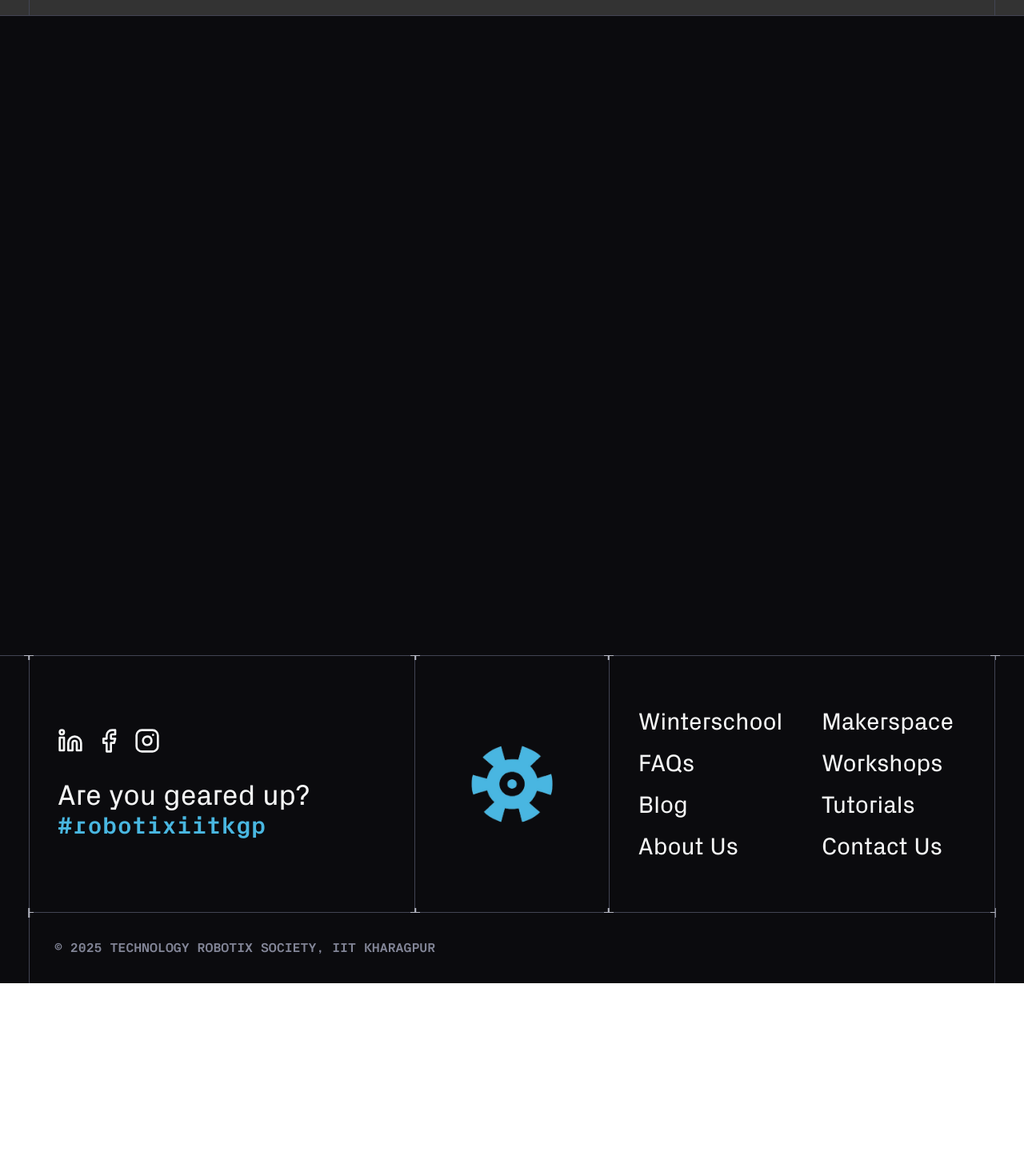
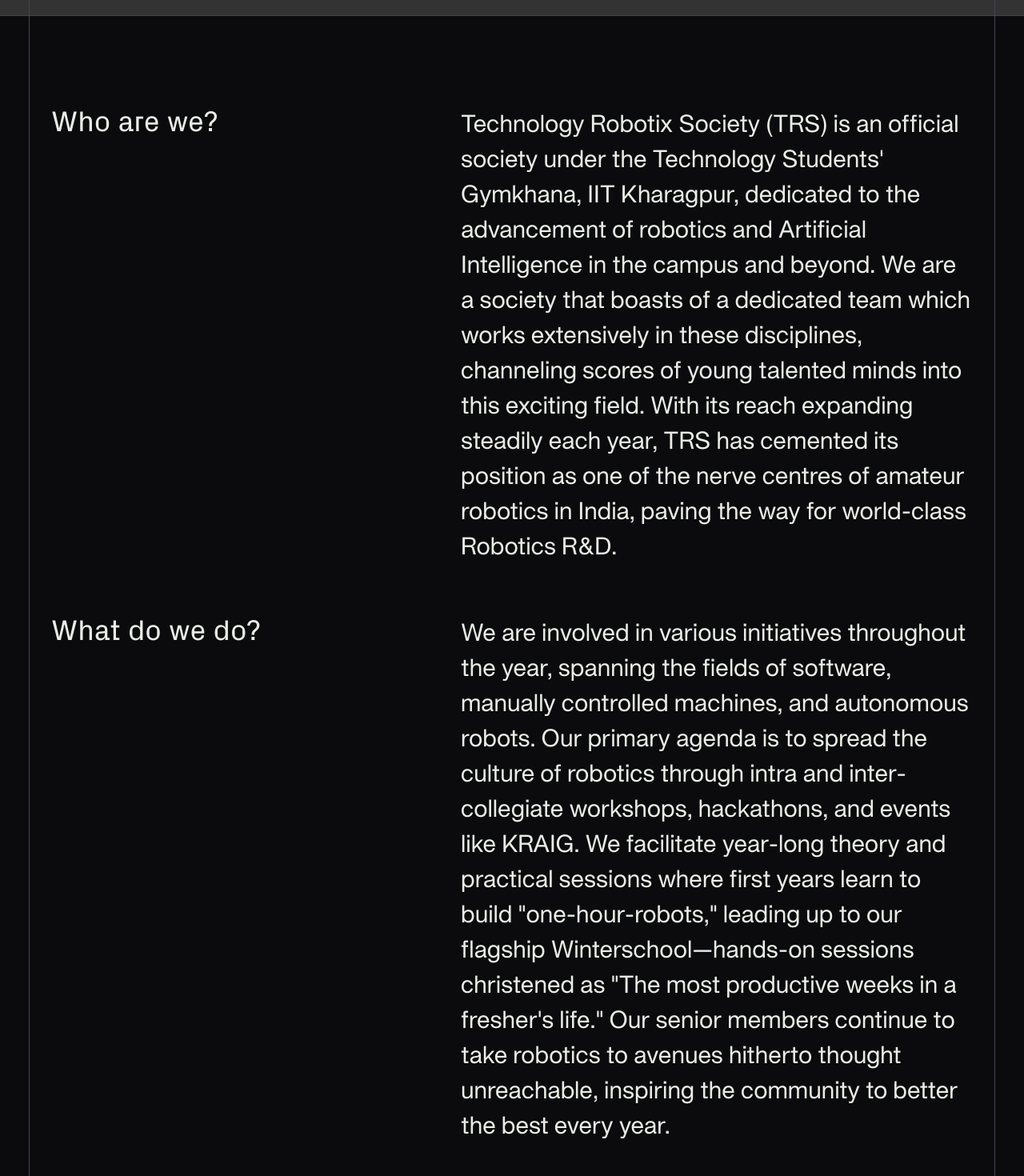
Before and after one commit to robotix/2025.robotix, a Next.js app: page /about in a window 1280 px wide. Shown: the part 780-2250 px from the top of the page at 80% size. Before the commit the page ends 2009 px from the top, so only its background shows below. Built offline with nearby package versions, Linux system fonts and the light colour scheme; grey boxes are pictures that could not be loaded.

Commit message:
Add smooth scrolling

```diff
--- a/package.json
+++ b/package.json
@@ -11,6 +11,7 @@
   "dependencies": {
     "@gsap/react": "^2.1.2",
     "gsap": "^3.13.0",
+    "lenis": "^1.3.16",
     "lucide-react": "^0.555.0",
     "next": "16.0.1",
     "react": "19.2.0",
--- a/src/app/about/page.js
+++ b/src/app/about/page.js
@@ -17,6 +17,13 @@
     const [displayText1, setDisplayText1] = useState("");
 
     const finalText1 = "We believe in sharing knowledge";
+
+    const hardwareAccel = {
+        transform: "translateZ(0)",
+        willChange: "transform",
+        WebkitBackfaceVisibility: "hidden",
+        backfaceVisibility: "hidden",
+    };
 
     useGSAP(
         () => {
@@ -74,7 +81,11 @@
             setDisplayText1(
                 finalText1
                     .split("")
-                    .map((ch, i) => (i < iter1 ? finalText1[i] : chars[Math.floor(Math.random() * chars.length)]))
+                    .map((ch, i) =>
+                        i < iter1
+                            ? finalText1[i]
+                            : chars[Math.floor(Math.random() * chars.length)]
+                    )
                     .join("")
             );
 
@@ -150,8 +161,13 @@
                         <div className="absolute bottom-9 right-9 h-[1.5px] w-3 bg-[#b7b9c5] translate-x-1/2"></div>
                         <div className="absolute bottom-9 right-9 h-3 w-[1.5px] bg-[#b7b9c5] translate-x-1/2 translate-y-1/2"></div>
 
-                        <div className="uppercase text-[#838698] mb-6 text-sm font-family-grotesk-mono">Our mission</div>
-                        <div ref={textRef} className="mb-6 font-family-grotesk text-4xl text-[#e9ede5] leading-14">
+                        <div className="uppercase text-[#838698] mb-6 text-sm font-family-grotesk-mono">
+                            Our mission
+                        </div>
+                        <div
+                            ref={textRef}
+                            className="mb-6 font-family-grotesk text-4xl text-[#e9ede5] leading-14"
+                        >
                             {displayText1}
                         </div>
                     </div>
@@ -159,17 +175,71 @@
                     <div
                         ref={gridRef}
                         className="z-10 h-screen absolute top-0 left-0 w-full overflow-hidden grid grid-cols-10 bg-transparent"
-                        style={{ gridAutoRows: `${gridRef.current ? gridRef.current.offsetWidth / 10 : 0}px` }}
+                        style={{
+                            gridAutoRows: `${
+                                gridRef.current
+                                    ? gridRef.current.offsetWidth / 10
+                                    : 0
+                            }px`,
+                        }}
                     >
                         {gridCells.map((cell) => (
-                            <div key={cell} className="bg-transparent aspect-square" />
+                            <div
+                                key={cell}
+                                className="bg-transparent aspect-square"
+                            />
                         ))}
                     </div>
                 </div>
 
-                <div className="min-h-screen w-full bg-[#0b0b0e] flex">
-                    <div className="w-[30vw]"></div>
-                    <div className="w-[50vw]"></div>
+                <div className="min-h-screen w-full bg-[#0b0b0e] relative p-16 pt-28    ">
+                    <div className="absolute left-9 w-px top-0 h-full bg-[rgb(66,68,83)]"></div>
+                    <div className="absolute right-9 w-px top-0 h-full bg-[rgb(66,68,83)]"></div>
+                    <div className="flex justify-between items-start text-[#e9ede5]">
+                        <div className="w-[30vw] font-family-grotesk text-4xl sticky top-32">
+                            Who are we?
+                        </div>
+                        <div
+                            className="w-[50vw] font-family-apk text-3xl leading-11"
+                            style={hardwareAccel}
+                        >
+                            Technology Robotix Society (TRS) is an official
+                            society under the Technology Students' Gymkhana, IIT
+                            Kharagpur, dedicated to the advancement of robotics
+                            and Artificial Intelligence in the campus and
+                            beyond. We are a society that boasts of a dedicated
+                            team which works extensively in these disciplines,
+                            channeling scores of young talented minds into this
+                            exciting field. With its reach expanding steadily
+                            each year, TRS has cemented its position as one of
+                            the nerve centres of amateur robotics in India,
+                            paving the way for world-class Robotics R&D.
+                        </div>
+                    </div>
+                    <div className="flex justify-between items-start text-[#e9ede5] mt-16">
+                        <div className="w-[30vw] font-family-grotesk text-4xl sticky top-32">
+                            What do we do?
+                        </div>
+                        <div
+                            className="w-[50vw] font-family-apk text-3xl leading-11"
+                            style={hardwareAccel}
+                        >
+                            We are involved in various initiatives throughout
+                            the year, spanning the fields of software, manually
+                            controlled machines, and autonomous robots. Our
+                            primary agenda is to spread the culture of robotics
+                            through intra and inter-collegiate workshops,
+                            hackathons, and events like KRAIG. We facilitate
+                            year-long theory and practical sessions where first
+                            years learn to build "one-hour-robots," leading up
+                            to our flagship Winterschool—hands-on sessions
+                            christened as "The most productive weeks in a
+                            fresher's life." Our senior members continue to take
+                            robotics to avenues hitherto thought unreachable,
+                            inspiring the community to better the best every
+                            year.
+                        </div>
+                    </div>
                 </div>
             </main>
         </>
--- a/src/app/layout.js
+++ b/src/app/layout.js
@@ -1,5 +1,7 @@
+// app/layout.js
 import Navbar from "@/components/Navbar";
 import Footer from "@/components/Footer";
+import SmoothScroll from "@/components/SmoothScroll"; // Import the wrapper
 import "./globals.css";
 
 export const metadata = {
@@ -11,9 +13,12 @@
     return (
         <html lang="en">
             <body>
-        <Navbar/>
+                {/* Wrap everything in SmoothScroll to apply it globally */}
+                <SmoothScroll>
+                    <Navbar />
                     {children}
-        <Footer/>
+                    <Footer />
+                </SmoothScroll>
             </body>
         </html>
     );
--- a/src/app/page.js
+++ b/src/app/page.js
@@ -1,3 +1,4 @@
+// app/page.js
 "use client";
 import { useRef, useEffect, useState } from "react";
 import { useGSAP } from "@gsap/react";
@@ -13,6 +14,7 @@
     const videoRef = useRef(null);
     const gridRef = useRef(null);
     const textRef = useRef(null);
+
     const [gridCells, setGridCells] = useState([]);
     const [displayText1, setDisplayText1] = useState("");
     const [displayText2, setDisplayText2] = useState("");
@@ -20,11 +22,20 @@
     const finalText1 = "Technology Robotix Society";
     const finalText2 = "Where machines dare !!";
 
+    // --- STABILITY FIX: Hardware Acceleration Styles ---
+    // Forces these elements to be rasterized by the GPU before they scroll
+    // behind the blur, eliminating the violent 1.5px flickering.
+    const hardwareAccel = {
+        transform: "translateZ(0)",
+        willChange: "transform",
+        WebkitBackfaceVisibility: "hidden",
+        backfaceVisibility: "hidden"
+    };
+
     useGSAP(
         () => {
-            // Enable smooth scrolling
             const ctx = gsap.context(() => {
-                // Smooth scroll effect
+                // Initial intro animation for main container
                 gsap.to(mainRef.current, {
                     ease: "power3.out",
                 });
@@ -32,14 +43,12 @@
                 // Logo animations
                 const timeline = gsap.timeline({ repeat: -1 });
 
-                // Subtle rotation
                 timeline.to(logoRef.current, {
                     rotation: 360,
                     duration: 20,
                     ease: "none",
                 });
 
-                // Glowing effect using filter
                 gsap.to(logoRef.current, {
                     filter: "drop-shadow(0 0 8px rgba(57, 183, 242, 0.3))",
                     duration: 2,
@@ -48,7 +57,6 @@
                     ease: "power1.inOut",
                 });
 
-                // Subtle scale pulsing
                 gsap.to(logoRef.current, {
                     scale: 1.05,
                     duration: 3,
@@ -57,7 +65,7 @@
                     ease: "sine.inOut",
                 });
 
-                // Animate grid cells to transparent randomly
+                // Animate grid cells
                 if (gridRef.current) {
                     const cells = Array.from(gridRef.current.children);
                     const shuffledCells = [...cells].sort(() => Math.random() - 0.5);
@@ -80,36 +88,24 @@
     );
 
     useEffect(() => {
-        // Text scramble effect for both lines in parallel
+        // Text scramble effect
         const chars = "!@#$%^&*()_+-=[]{}|;:,.<>?ABCDEFGHIJKLMNOPQRSTUVWXYZ";
         let iteration1 = 0;
         let iteration2 = 0;
 
         const scrambleInterval = setInterval(() => {
-            // First line scramble
             setDisplayText1(() =>
-                finalText1
-                    .split("")
-                    .map((char, index) => {
-                        if (index < iteration1) {
-                            return finalText1[index];
-                        }
-                        return chars[Math.floor(Math.random() * chars.length)];
-                    })
-                    .join("")
+                finalText1.split("").map((char, index) => {
+                    if (index < iteration1) return finalText1[index];
+                    return chars[Math.floor(Math.random() * chars.length)];
+                }).join("")
             );
 
-            // Second line scramble
             setDisplayText2(() =>
-                finalText2
-                    .split("")
-                    .map((char, index) => {
-                        if (index < iteration2) {
-                            return finalText2[index];
-                        }
-                        return chars[Math.floor(Math.random() * chars.length)];
-                    })
-                    .join("")
+                finalText2.split("").map((char, index) => {
+                    if (index < iteration2) return finalText2[index];
+                    return chars[Math.floor(Math.random() * chars.length)];
+                }).join("")
             );
 
             if (iteration1 >= finalText1.length && iteration2 >= finalText2.length) {
@@ -124,27 +120,21 @@
     }, []);
 
     useEffect(() => {
-        // Set video playback speed to 0.5x
         if (videoRef.current) {
             videoRef.current.playbackRate = 0.5;
         }
 
-        // Calculate grid cells
         const calculateGrid = () => {
             if (!gridRef.current) return;
-
             const containerWidth = gridRef.current.offsetWidth;
             const containerHeight = gridRef.current.offsetHeight;
-
             const columns = 10;
             const cellSize = containerWidth / columns;
             const rows = Math.ceil(containerHeight / cellSize);
-
             const cells = [];
             for (let i = 0; i < rows * columns; i++) {
                 cells.push(i);
             }
-
             setGridCells(cells);
             gridRef.current.classList.add("bg-transparent");
         };
@@ -152,62 +142,38 @@
         calculateGrid();
         window.addEventListener('resize', calculateGrid);
 
-        // Smooth scroll using CSS
-        const smoothScrollHandler = (e) => {
-            e.preventDefault();
-            const target = e.deltaY;
-            window.scrollBy({
-                top: target,
-                behavior: "smooth",
-            });
-        };
-
-        // For smoother experience
-        let isScrolling = false;
-        const handleWheel = (e) => {
-            if (!isScrolling) {
-                isScrolling = true;
-                requestAnimationFrame(() => {
-                    window.scrollBy({
-                        top: e.deltaY * 0.5,
-                        behavior: "auto",
-                    });
-                    isScrolling = false;
-                });
-            }
-        };
-
-        window.addEventListener("wheel", handleWheel, { passive: true });
-
         return () => {
-            window.removeEventListener("wheel", handleWheel);
             window.removeEventListener('resize', calculateGrid);
         };
     }, []);
 
     return (
         <>
-            <main ref={mainRef} className="relative">
+            <main ref={mainRef} className="relative backface-hidden" style={{WebkitFontSmoothing: "subpixel-antialiased", MozOsxFontSmoothing: "grayscale"}}>
                 <div className="h-screen relative">
                     <video
                         ref={videoRef}
                         className="video-bg object-cover w-full h-full absolute top-0 left-0 -z-10"
-                        src="/bg_video2.mp4"
+                        src="/bg_video5.mp4"
                         autoPlay
                         loop
                         muted
                     />
-                    <div className="z-20 h-screen absolute top-0 left-0 w-full p-16 flex items-end justify-between">
-                        <div className="absolute left-9 w-[1px] top-0 h-full bg-[rgb(66,68,83)]"></div>
-                        <div className="absolute right-9 w-[1px] top-0 h-full bg-[rgb(66,68,83)]"></div>
-                        <div className="absolute bottom-9 left-0 right-0 h-[1px] bg-[rgb(66,68,83)]"></div>
-                        <div className="absolute bottom-0 left-0 right-0 h-[1px] bg-[rgb(66,68,83)]"></div>
-                        <div className="absolute bottom-9 left-9 h-[1.5px] w-3 bg-[#b7b9c5] -translate-x-1/2"></div>
-                        <div className="absolute bottom-9 left-9 h-3 w-[1.5px] bg-[#b7b9c5] -translate-x-1/2 translate-y-1/2"></div>
-                        <div className="absolute bottom-9 right-9 h-[1.5px] w-3 bg-[#b7b9c5] translate-x-1/2"></div>
-                        <div className="absolute bottom-9 right-9 h-3 w-[1.5px] bg-[#b7b9c5] translate-x-1/2 translate-y-1/2"></div>
+                    <div className="z-20 h-screen absolute top-0 left-0 w-full p-16 flex items-end justify-between bg-black/60">
 
-                        <div ref={textRef} className="mb-6 font-family-grotesk text-5xl text-[#e9ede5] leading-14">
+                        {/* --- STABILIZED LINES (Fix applied here) --- */}
+                        <div className="absolute left-9 w-[1px] top-0 h-full bg-[rgb(66,68,83)]" style={hardwareAccel}></div>
+                        <div className="absolute right-9 w-[1px] top-0 h-full bg-[rgb(66,68,83)]" style={hardwareAccel}></div>
+                        <div className="absolute bottom-9 left-0 right-0 h-[1px] bg-[rgb(66,68,83)]" style={hardwareAccel}></div>
+                        <div className="absolute bottom-0 left-0 right-0 h-[1px] bg-[rgb(66,68,83)]" style={hardwareAccel}></div>
+
+                        {/* --- STABILIZED TICKS --- */}
+                        <div className="absolute bottom-9 left-9 h-[2px] w-3 bg-[#b7b9c5] -translate-x-1/2" style={hardwareAccel}></div>
+                        <div className="absolute bottom-9 left-9 h-3 w-[2px] bg-[#b7b9c5] -translate-x-1/2 translate-y-1/2" style={hardwareAccel}></div>
+                        <div className="absolute bottom-9 right-9 h-[2px] w-3 bg-[#b7b9c5] translate-x-1/2" style={hardwareAccel}></div>
+                        <div className="absolute bottom-9 right-9 h-3 w-[2px] bg-[#b7b9c5] translate-x-1/2 translate-y-1/2" style={hardwareAccel}></div>
+
+                        <div ref={textRef} className="mb-6 font-family-grotesk text-5xl text-[#e9ede5] leading-14" style={hardwareAccel}>
                             {displayText1}
                             <br />
                             {displayText2}
@@ -219,6 +185,7 @@
                             width={175}
                             height={175}
                             className="mb-6"
+                            style={hardwareAccel}
                         />
                     </div>
                     <div
--- /dev/null
+++ b/src/components/SmoothScroll.js
@@ -0,0 +1,40 @@
+// components/SmoothScroll.js
+"use client";
+import { useEffect } from "react";
+import Lenis from "lenis";
+import gsap from "gsap";
+import { ScrollTrigger } from "gsap/ScrollTrigger";
+
+gsap.registerPlugin(ScrollTrigger);
+
+export default function SmoothScroll({ children }) {
+  useEffect(() => {
+    // 1. Initialize Lenis
+    const lenis = new Lenis({
+      duration: 1.2,
+      easing: (t) => Math.min(1, 1.001 - Math.pow(2, -10 * t)), // Momentum easing
+      smoothWheel: true,
+      // You can add 'orientation: "vertical"' or 'gestureOrientation: "vertical"' if needed
+    });
+
+    // 2. Sync Lenis scroll with GSAP ScrollTrigger
+    lenis.on('scroll', ScrollTrigger.update);
+
+    // 3. Add Lenis update to GSAP's ticker
+    // This ensures smooth animation sync during scroll
+    gsap.ticker.add((time) => {
+      lenis.raf(time * 1000);
+    });
+
+    // 4. Disable GSAP lag smoothing to prevent stutter
+    gsap.ticker.lagSmoothing(0);
+
+    // Cleanup
+    return () => {
+      gsap.ticker.remove(lenis.raf);
+      lenis.destroy();
+    };
+  }, []);
+
+  return <>{children}</>;
+}
```
Also changed, not shown: src/components/Navbar.js (+9 -2 lines), 1 other file (tests, documents, lock files or other folders). Lines whose indentation alone changed are shown as unchanged.
